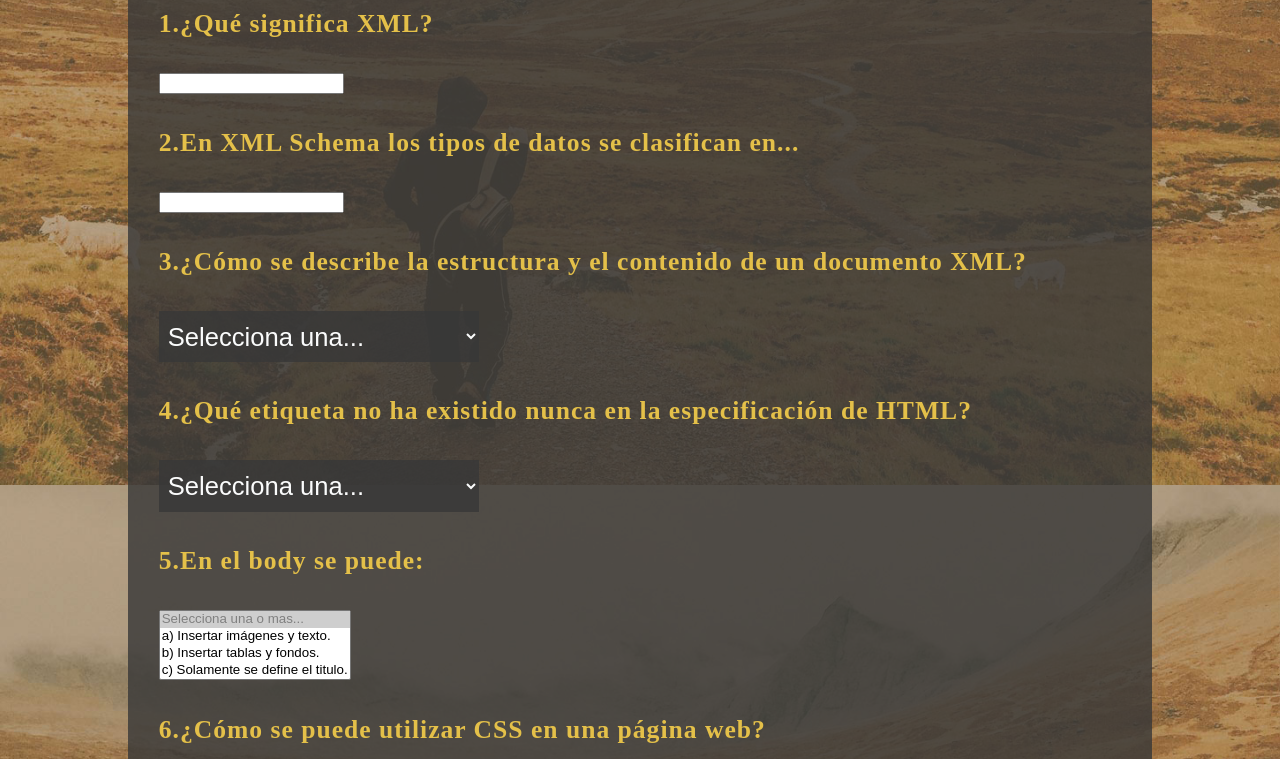
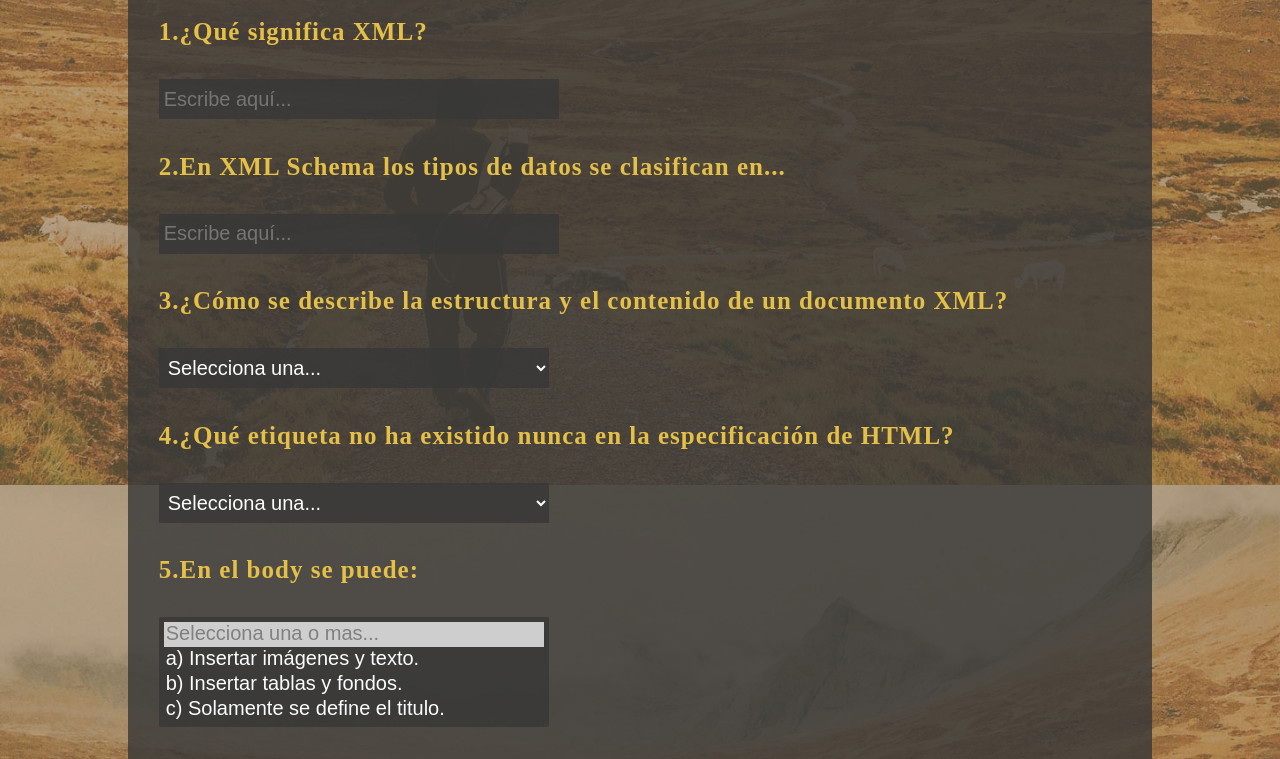
Before and after one commit to DavidVillalba/Examen, a plain HTML site: page cuestionario.html in a window 1280 px wide. Shown: the part 315-1074 px from the top of the page. Drawn offline with Linux system fonts and the light colour scheme.

Commit message:
DavidVillalba

```diff
--- a/css/cuestionario.css
+++ b/css/cuestionario.css
@@ -55,13 +55,13 @@ h3 {
     color: #E4C049;
     text-align: center;
     letter-spacing: 5px;
-    font-size: 25px;
+    font-size: 30px;
     font-family: Cybernetyka;
 }
 
 h4 {
     color: #E4C049;
-    font-size: 2vw;
+    font-size: 25px;
     letter-spacing: 1px;
 }
 
@@ -86,6 +86,16 @@ span {
     transition: 0.3s;
 }
 
+.styled-text input[type=text]{
+    background-color: rgba(56, 56, 56, 0.8);
+    border: none;
+    color: #FBFCFC;
+    font-size: 20px;
+    height: 30px;
+    padding: 5px;
+    width: 390px;
+}
+
 /*.styled-select {
     background: url(../img/select.png) no-repeat 96% 0;
     height: 29px;
@@ -99,10 +109,21 @@ span {
     background-color: rgba(56, 56, 56, 0.8);
     border: none;
     color: #FBFCFC;
-    font-size: 2vw;
-    height: 4vw;
+    font-size: 20px;
+    height: 40px;
     padding: 5px;
-    width: 25vw;
+    width: 390px;
+}
+
+.styled-selectMult select {
+    /*background: transparent;*/
+    background-color: rgba(56, 56, 56, 0.8);
+    border: none;
+    color: #FBFCFC;
+    font-size: 20px;
+    height: 110px;
+    padding: 5px;
+    width: 390px;
 }
 
 /*select: option:checked{
--- a/cuestionario.html
+++ b/cuestionario.html
@@ -15,16 +15,19 @@
         <div id="logo">
             <img src="img/logo.png" alt="logo">
         </div>
-        <h1 id="titulo">UNIVERSIDAD
-            <br>NOSTRADAMUS</h1>
+        <h1 id="titulo">UNIVERSIDAD<br>NOSTRADAMUS</h1>
     </header>
     <div id="containerForm">
         <h3>Examen</h3>
         <form id="formulario" action="action">
             <h4></h4>
-            <input type="text">
+            <div class="styled-text">
+            <input type="text" placeholder="Escribe aquí...">
+            </div>
             <h4></h4>
-            <input type="text">
+            <div class="styled-text">
+            <input type="text" placeholder="Escribe aquí...">
+            </div>
             <h4></h4>
             <div class="styled-select">
                 <select>
@@ -38,13 +41,17 @@
                 </select>
             </div>
             <h4></h4>
+            <div class="styled-selectMult">
             <select multiple>
                 <option selected value="-1" disabled>Selecciona una o mas...</option>
             </select>
+            </div>
             <h4></h4>
+            <div class="styled-selectMult">
             <select multiple>
                 <option selected value="-1" disabled>Selecciona una o mas...</option>
             </select>
+            </div>
             <h4></h4>
             <div>
             </div>
--- a/js/test.js
+++ b/js/test.js
@@ -34,7 +34,7 @@ function gestionarJson(datosJson) {
     //Checkbox
     for (i = 6; i < 8; i++) {
         var opciones = preguntas.question[i].option.length;
-        var checkbox = document.getElementsByTagName("div")[i - 2];
+        var checkbox = document.getElementsByTagName("div")[i+2];
         for (j = 0; j < opciones; j++) {
             var label = document.createElement("label");
             var input = document.createElement("input");
@@ -55,7 +55,7 @@ function gestionarJson(datosJson) {
     //Radio
     for (i = 8; i < 10; i++) {
         var opciones = preguntas.question[i].option.length;
-        var radio = document.getElementsByTagName("div")[i - 2];
+        var radio = document.getElementsByTagName("div")[i+2];
         if (i == 8) {
             agregaName = "opcion9";
         }
```
